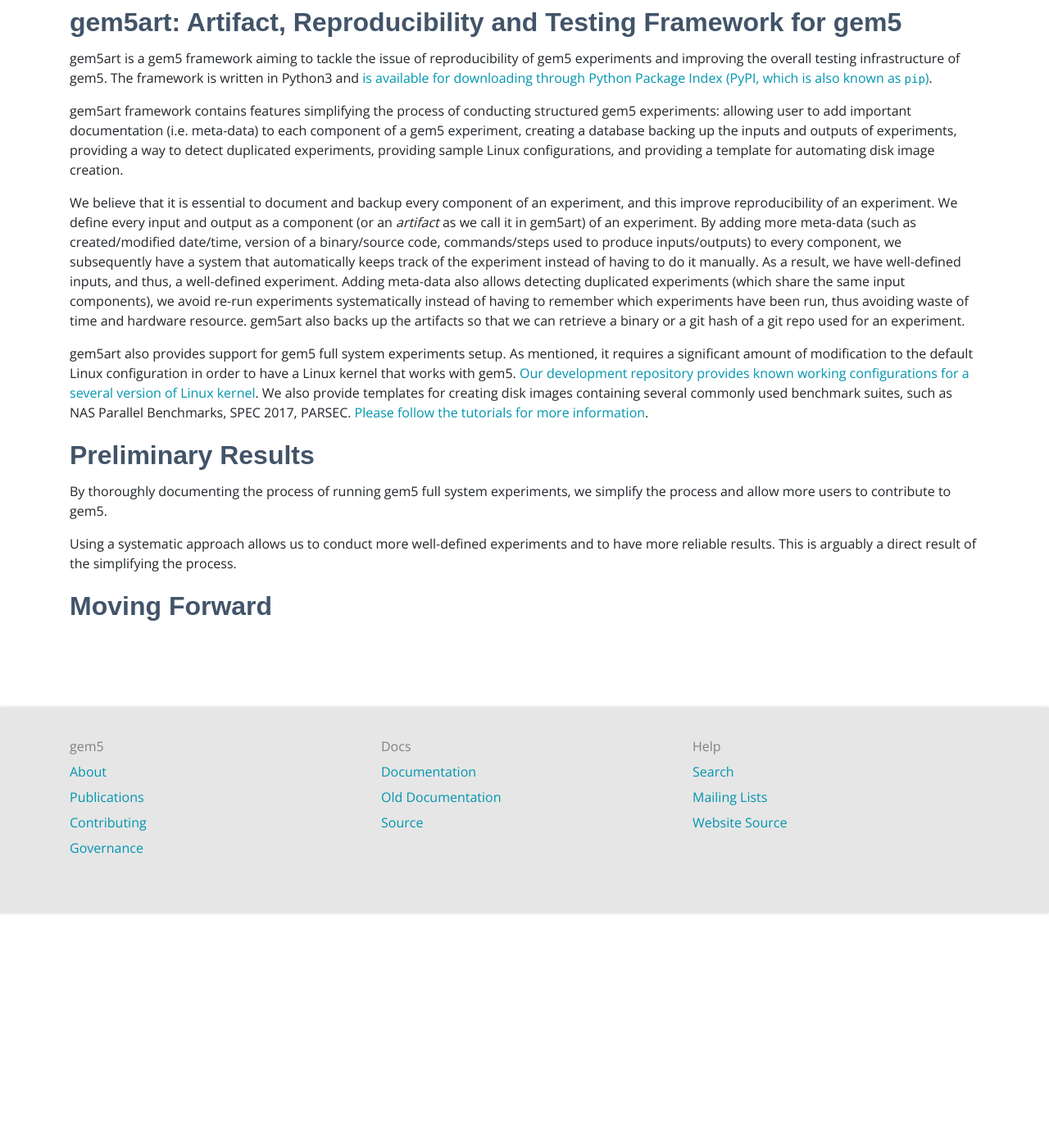
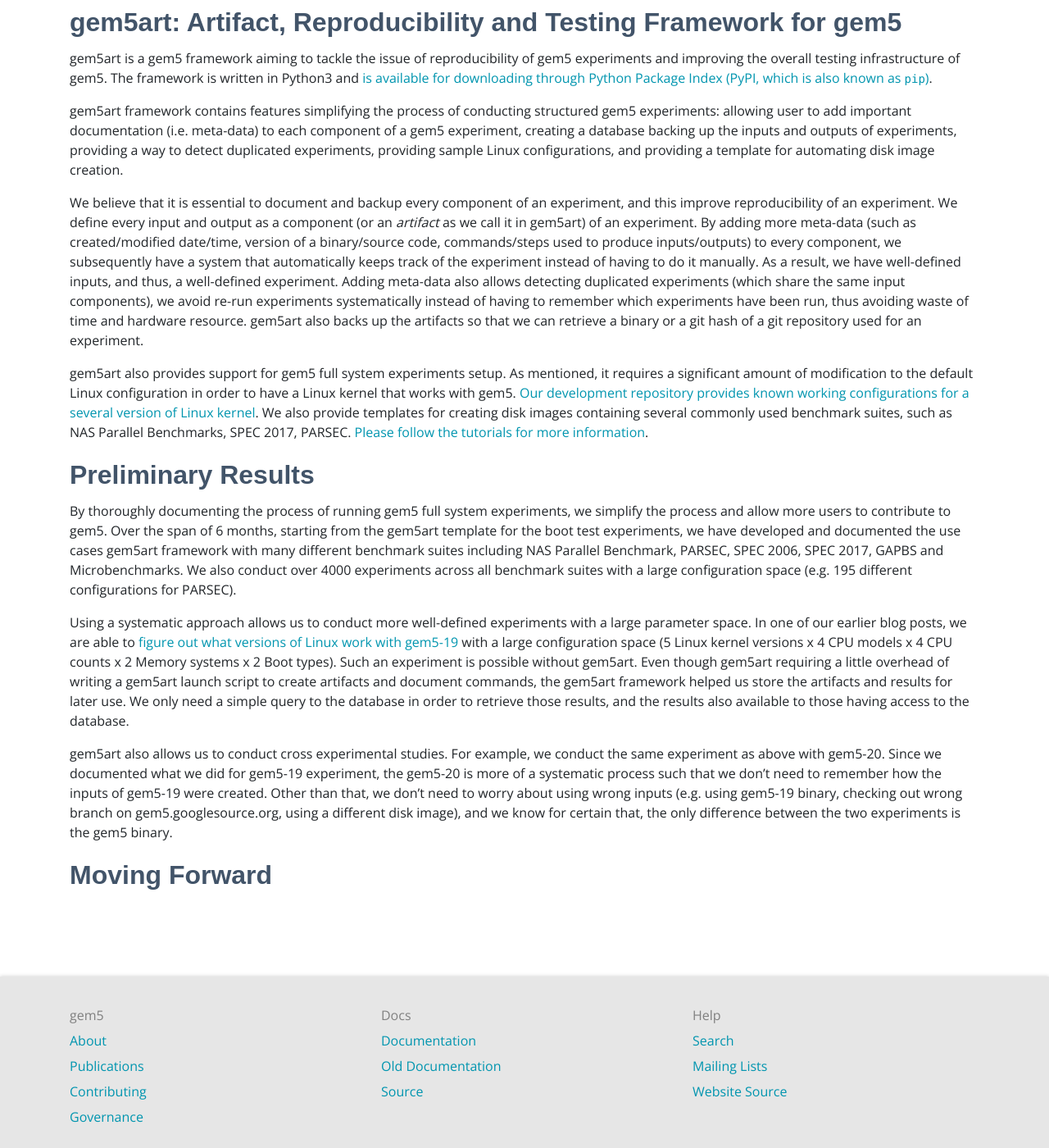
Before and after one commit to gem5/website, a Jekyll site: the page built from _posts/2020-05-26-gem5art.md, in a window 1280 px wide and 1400 px high, scrolled down 969 px. Shown: the whole window at 82% size. Built offline with Jekyll 4.4.1, drawn with Linux system fonts in a browser that asks for light colours; nearby versions of some CDN libraries; some web fonts are replaced; before the commit the page ends 2082 px from its top, so only the background shows below that.

Commit message:
Update 2020-05-26-gem5art.md

```diff
--- a/_posts/2020-05-26-gem5art.md
+++ b/_posts/2020-05-26-gem5art.md
@@ -48,7 +48,7 @@
 By adding more meta-data (such as created/modified date/time, version of a binary/source code, commands/steps used to produce inputs/outputs) to every component, we subsequently have a system that automatically keeps track of the experiment instead of having to do it manually.
 As a result, we have well-defined inputs, and thus, a well-defined experiment.
 Adding meta-data also allows detecting duplicated experiments (which share the same input components), we avoid re-run experiments systematically instead of having to remember which experiments have been run, thus avoiding waste of time and hardware resource.
-gem5art also backs up the artifacts so that we can retrieve a binary or a git hash of a git repo used for an experiment.
+gem5art also backs up the artifacts so that we can retrieve a binary or a git hash of a git repository used for an experiment.
 
 gem5art also provides support for gem5 full system experiments setup.
 As mentioned, it requires a significant amount of modification to the default Linux configuration in order to have a Linux kernel that works with gem5.
@@ -59,8 +59,20 @@
 ## Preliminary Results
 
 By thoroughly documenting the process of running gem5 full system experiments, we simplify the process and allow more users to contribute to gem5.
+Over the span of 6 months, starting from the gem5art template for the boot test experiments, we have developed and documented the use cases gem5art framework with many different benchmark suites including NAS Parallel Benchmark, PARSEC, SPEC 2006, SPEC 2017, GAPBS and Microbenchmarks.
+We also conduct over 4000 experiments across all benchmark suites with a large configuration space (e.g. 195 different configurations for PARSEC).
 
-Using a systematic approach allows us to conduct more well-defined experiments and to have more reliable results. This is arguably a direct result of the simplifying the process.
+
+Using a systematic approach allows us to conduct more well-defined experiments with a large parameter space.
+In one of our earlier blog posts, we are able to [figure out what versions of Linux work with gem5-19](https://www.gem5.org/project/2020/03/09/boot-tests.html) with a large configuration space (5 Linux kernel versions x 4 CPU models x 4 CPU counts x 2 Memory systems x 2 Boot types).
+Such an experiment is possible without gem5art.
+Even though gem5art requiring a little overhead of writing a gem5art launch script to create artifacts and document commands, the gem5art framework helped us store the artifacts and results for later use.
+We only need a simple query to the database in order to retrieve those results, and the results also available to those having access to the database.
+
+gem5art also allows us to conduct cross experimental studies.
+For example, we conduct the same experiment as above with gem5-20.
+Since we documented what we did for gem5-19 experiment, the gem5-20 is more of a systematic process such that we don't need to remember how the inputs of gem5-19 were created.
+Other than that, we don't need to worry about using wrong inputs (e.g. using gem5-19 binary, checking out wrong branch on gem5.googlesource.org, using a different disk image), and we know for certain that, the only difference between the two experiments is the gem5 binary.
 
 
 ## Moving Forward
```
